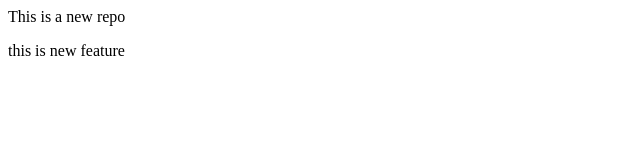
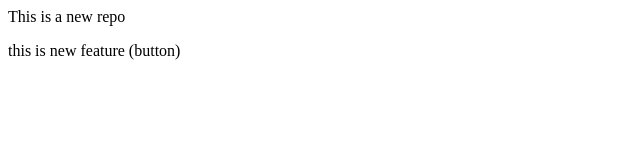
Before and after one commit to krishnagupta97/localrepo, a plain HTML site: page index.html in a window 1280 px wide. Shown: the full height of the page, 0-640 px from the left. Drawn offline with Linux system fonts and the light colour scheme.

Commit message:
feature2added

```diff
--- a/index.html
+++ b/index.html
@@ -1,2 +1,4 @@
  <p>This is a new repo</p>
- <span>this is new feature</span>
+ <span>this is new feature
+    (button)
+ </span>
```
